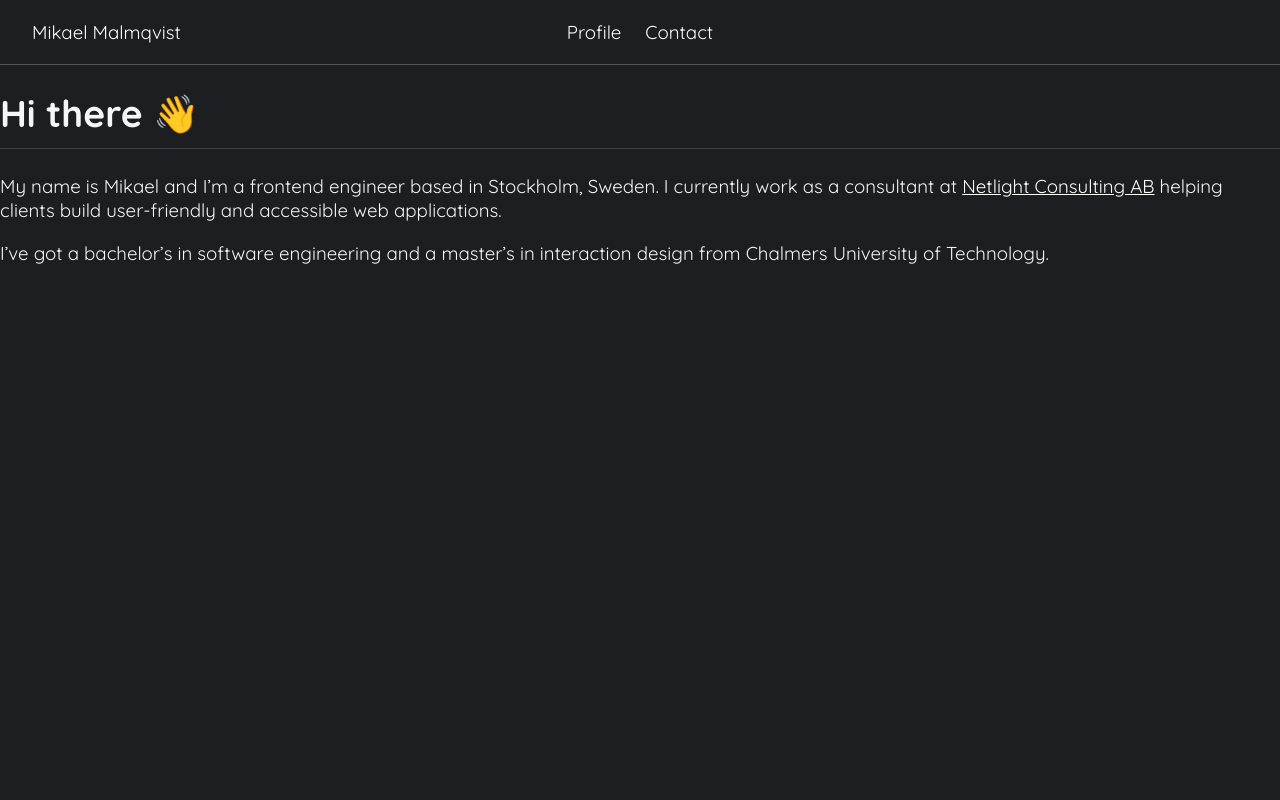
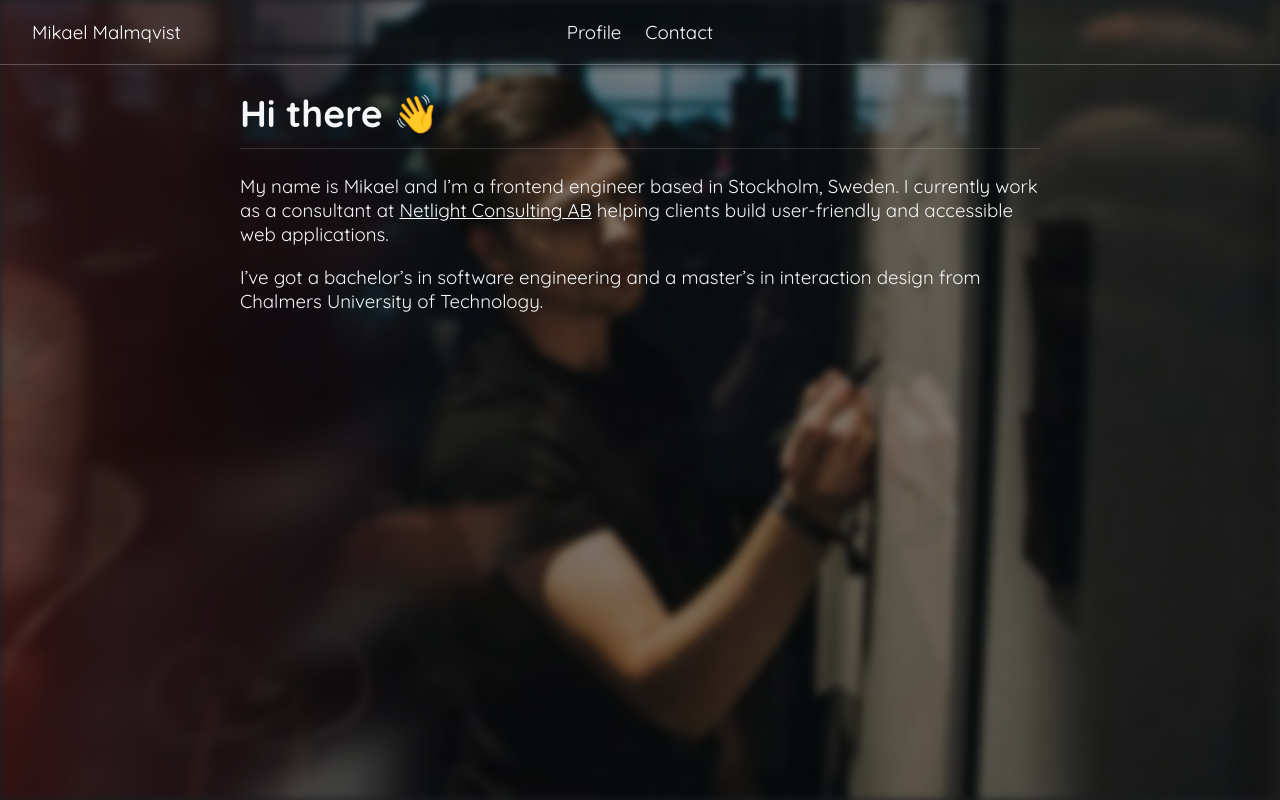
Before and after one commit to mikaelmalmqvistnordnet/malmqvist2026, a React (Create React App) app: page / in a window 1280 px wide. Built offline with nearby package versions, Linux system fonts and the light colour scheme.

Commit message:
Add background image

```diff
--- a/src/components/App/index.css
+++ b/src/components/App/index.css
@@ -3,3 +3,33 @@
   flex-direction: column;
   align-items: center;
 }
+
+.app-background {
+  z-index: 0;
+  position: absolute;
+  width: 100%;
+  height: 100%;
+  background-image: url('../../assets/me.jpg');
+  background-repeat: no-repeat;
+  background-position: top center;
+  background-size: cover;
+  filter: blur(5px) brightness(50%);
+}
+
+.page {
+  text-align: left;
+  width: 800px;
+}
+
+.page h2 {
+  margin-bottom: 8px;
+  font-size: 28pt;
+}
+
+.main {
+  z-index: 1;
+  display: flex;
+  flex-direction: column;
+  align-items: center;
+  width: 100%;
+}
--- a/src/components/App/index.tsx
+++ b/src/components/App/index.tsx
@@ -10,12 +10,15 @@ import './index.css';
 function App() {
   return (
     <div className="app">
-      <Navigation />
-      <Router className="main">
-        <Home path="/" />
-        <Profile path="profile" />
-        <Contact path="contact" />
-      </Router>
+      <span className="app-background" />
+      <div className="main">
+        <Navigation />
+        <Router>
+          <Home path="/" />
+          <Profile path="profile" />
+          <Contact path="contact" />
+        </Router>
+      </div>
     </div>
   );
 }
```
Also changed, not shown: src/assets/me.jpg (added).
